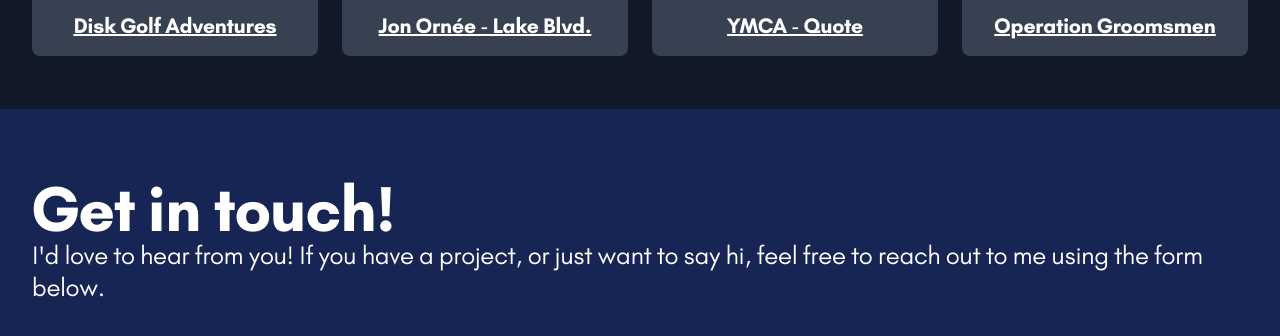
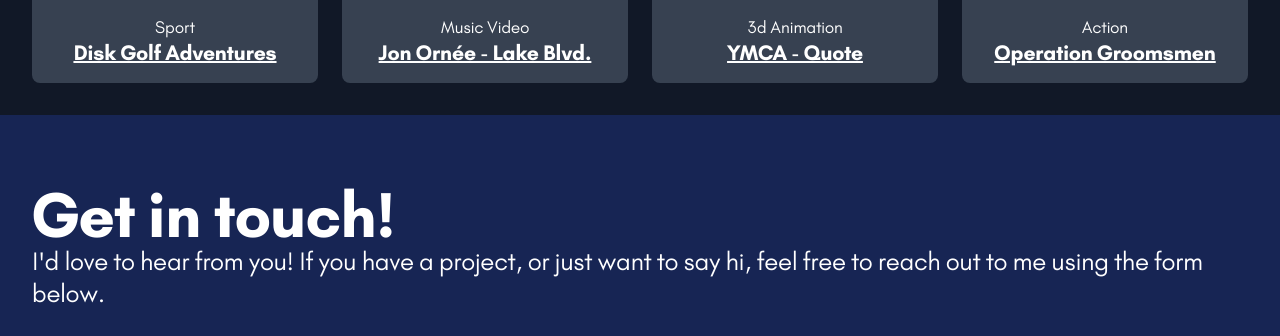
Before and after one commit to Ryan12439/practice-portfolios, a Flask app: page / in a window 1280 px wide. Shown: the part 2291-2627 px from the top of the page. Run offline with Flask 3, Linux system fonts and the light colour scheme.

Commit message:
Add video tag

```diff
--- a/templates/preston.html
+++ b/templates/preston.html
@@ -124,12 +124,13 @@
                     allow="accelerometer; autoplay; clipboard-write; encrypted-media; gyroscope; picture-in-picture; web-share"
                     referrerpolicy="strict-origin-when-cross-origin" allowfullscreen></iframe>
             </template>
-            {%- macro video(name, id, mhide = false) %}
+            {%- macro video(name, type, id, mhide = false) %}
             <div class="h-fit {{ 'mhide hidden md:flex' if mhide else 'flex' }} flex-col items-center bg-gray-700 rounded-lg overflow-hidden">
                 <div id="vid-{{ id }}" class="hidden w-full h-full aspect-video"></div>
                 <img id="img-{{ id }}" alt="{{ name }} thumbnail" class="w-full aspect-video object-cover cursor-pointer"
                     src="https://img.youtube.com/vi/{{ id }}/hqdefault.jpg" />
-                <a class="w-full text-white text-xl text-center font-bold underline p-4"
+                <span class="w-full text-white text-normal text-center pt-4">{{ type }}</span>
+                <a class="w-full text-white text-xl text-center font-bold underline pb-4"
                     href="https://www.youtube.com/watch?v={{ id }}">{{ name }}</a>
 
                 <script>
@@ -143,14 +144,14 @@
                 </script>
             </div>
             {% endmacro -%}
-            {{ video("Jeremy Flick - Goodnight", "lwr7FaFosaE") }}
-            {{ video("A Really Good Ninja", "03jgBOPsG1k") }}
-            {{ video("YMCA - Wellbeing Open House", "t3rku1n9JK8") }}
-            {{ video("NLM - Medicated", "WyA2f0QsttE", true) }}
-            {{ video("Disk Golf Adventures", "at2gd6o5ITM", true) }}
-            {{ video("Jon Ornée - Lake Blvd.", "T-IKb-1SKmc", true) }}
-            {{ video("YMCA - Quote", "mNHGRsPBPjg", true) }}
-            {{ video("Operation Groomsmen", "Cnu7T0wKyQQ", true) }}
+            {{ video("Jeremy Flick - Goodnight", "Music Video", "lwr7FaFosaE") }}
+            {{ video("A Really Good Ninja", "Action", "03jgBOPsG1k") }}
+            {{ video("YMCA - Wellbeing Open House", "SFX", "t3rku1n9JK8") }}
+            {{ video("NLM - Medicated", "Music Video", "WyA2f0QsttE", true) }}
+            {{ video("Disk Golf Adventures", "Sport", "at2gd6o5ITM", true) }}
+            {{ video("Jon Ornée - Lake Blvd.", "Music Video", "T-IKb-1SKmc", true) }}
+            {{ video("YMCA - Quote", "3d Animation", "mNHGRsPBPjg", true) }}
+            {{ video("Operation Groomsmen", "Action", "Cnu7T0wKyQQ", true) }}
         </div>
 
         <a id="show-all" class="w-full text-white text-xl text-center font-bold cursor-pointer bg-gray-700 p-4 rounded-lg mt-6 md:hidden">Show All</a>
```
Also changed, not shown: rendered/preston.html (+16 -8 lines), static/css/output.css.
